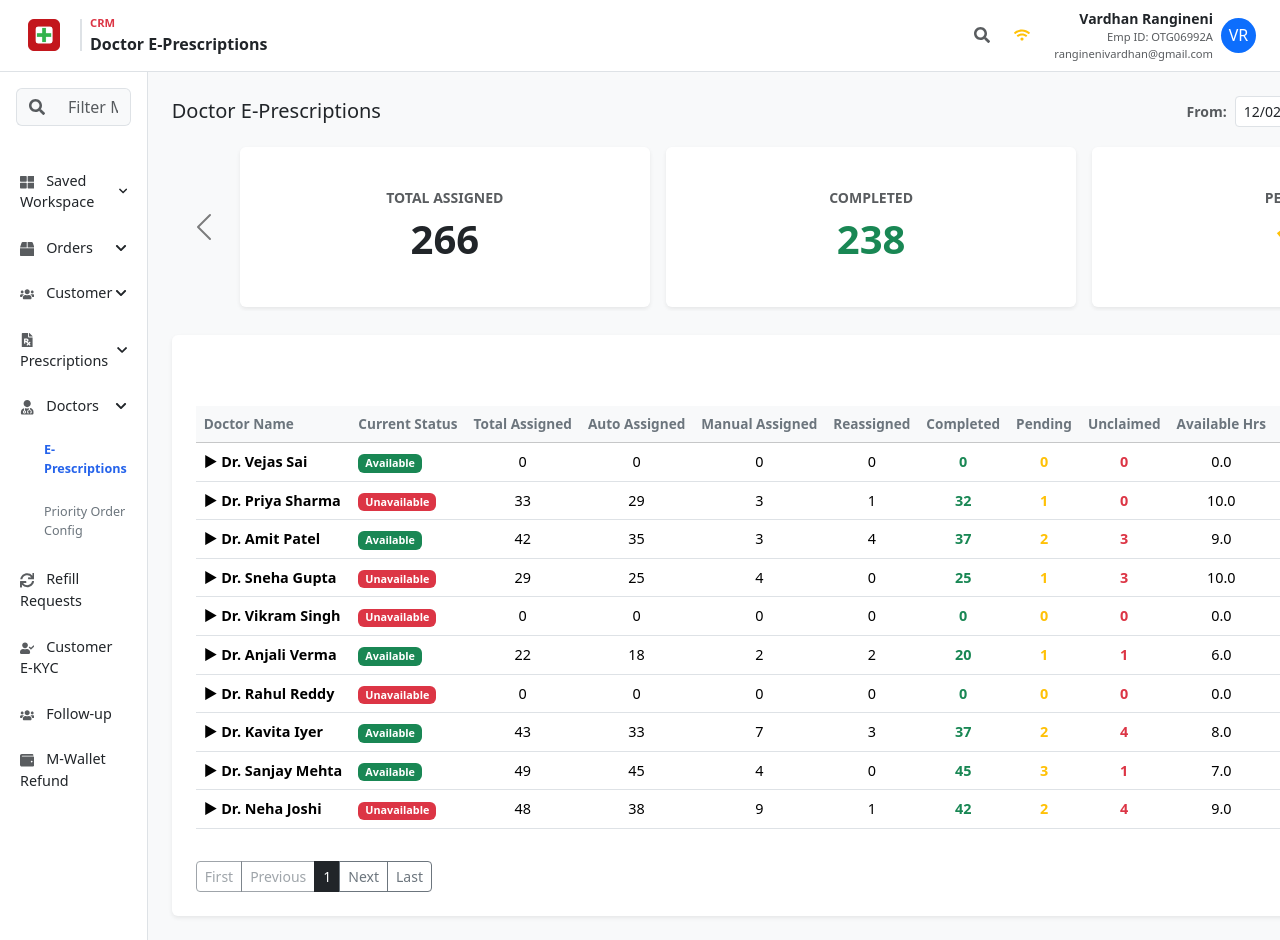
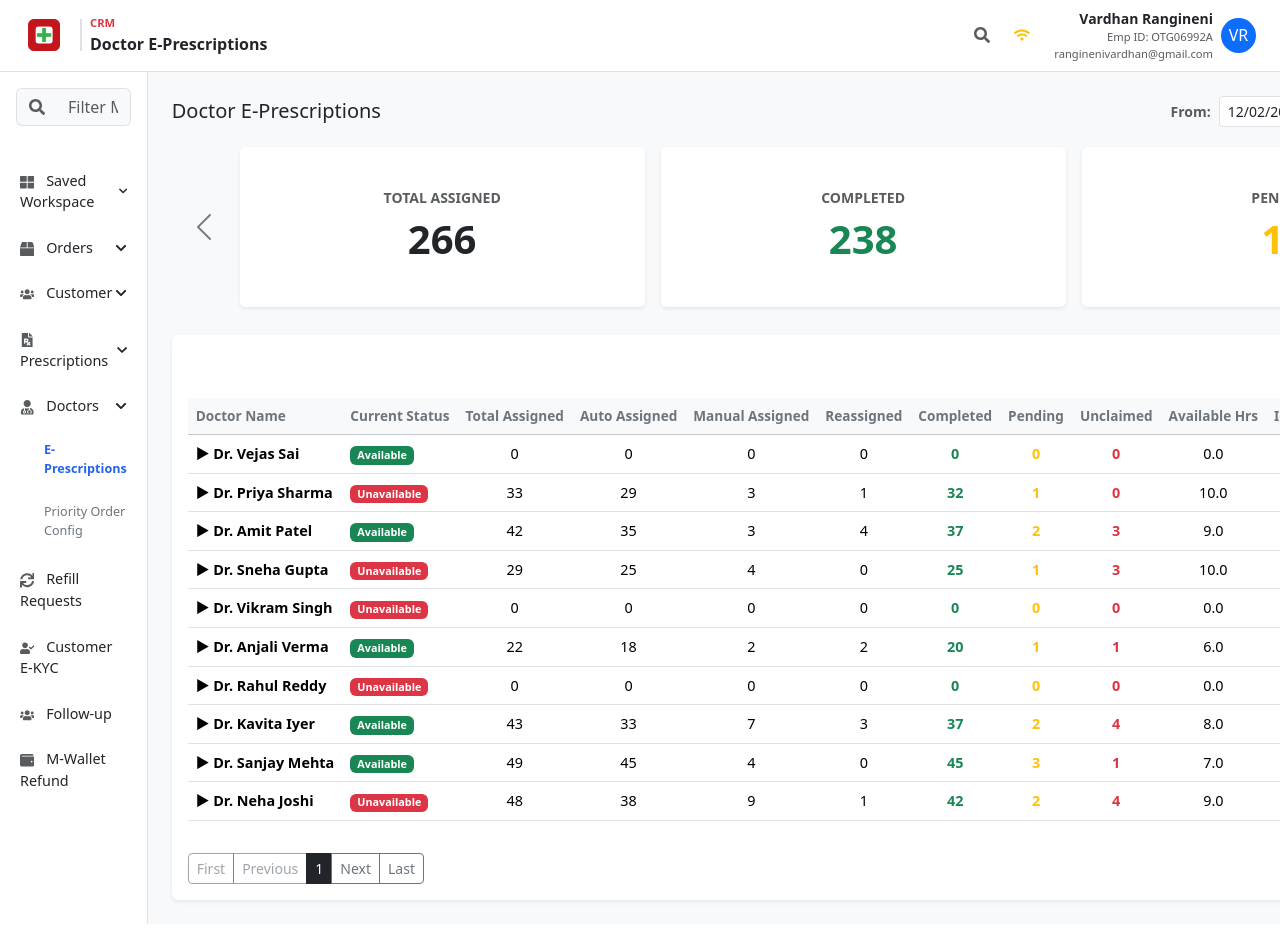
Before and after one commit to VardhanRangineni/Doctors, a React (Vite) app: page / in a window 1280 px wide. Shown: the top 940 px of the page. Built offline with nearby package versions, Linux system fonts and the light colour scheme.

Commit message:
Update Dashboard.jsx

```diff
--- a/src/components/Dashboard.jsx
+++ b/src/components/Dashboard.jsx
@@ -258,7 +258,7 @@ const Dashboard = () => {
                         </Carousel.Item>
                     </Carousel>
 
-                    <div className="bg-white rounded shadow-sm p-4">
+                    <div className="bg-white rounded shadow-sm p-3">
 
 
                         {/* KPI Tabs Removed */}
```
